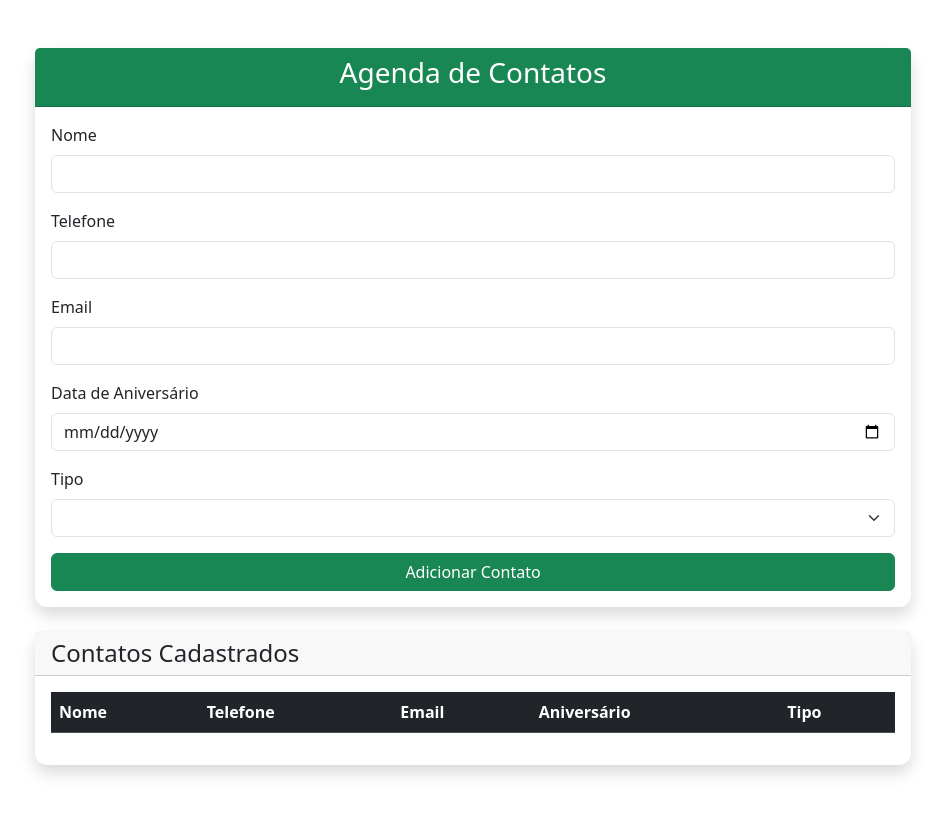
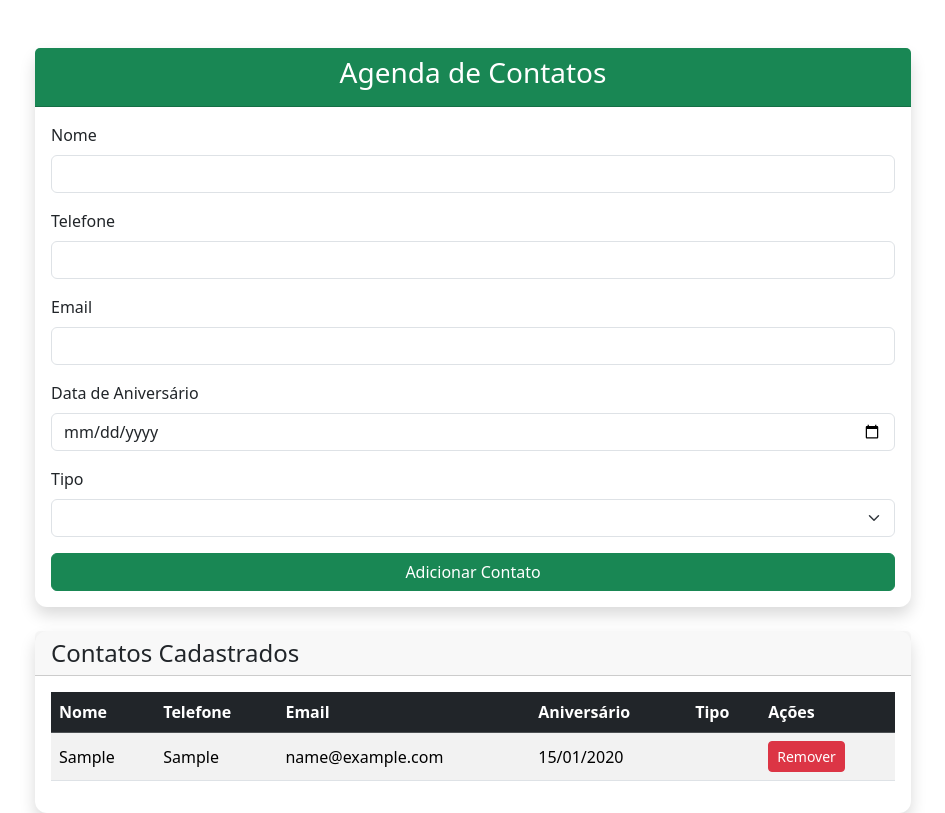
Before and after one commit to Marianastudys/Agenda, an Angular app: page / in a window 1280 px wide. Both pictures are taken after typing "Sample", "Sample", "name@example.com", "2020-01-15" into the empty fields and a click on the button "Adicionar Contato". Shown: the whole page, without its empty margins (167-1112 px from the left). Built offline with nearby package versions, Linux system fonts and the light colour scheme.

Commit message:
corrigindo e fznd a 3

```diff
--- a/src/app/adiciona-contato/adiciona-contato.html
+++ b/src/app/adiciona-contato/adiciona-contato.html
@@ -88,6 +88,7 @@
               <th>Email</th>
               <th>Aniversário</th>
               <th>Tipo</th>
+              <th>Ações</th>
             </tr>
           </thead>
 
@@ -100,6 +101,13 @@
               <td>{{ contato.getEmail() }}</td>
               <td>{{ contato.getAniversario() | date:'dd/MM/yyyy' }}</td>
               <td>{{ contato.getTipo() }}</td>
+              <td>
+                <button
+                  class="btn btn-danger btn-sm"
+                  (click)="removerContato(contato)">
+                  Remover
+                </button>
+              </td>
 
             </tr>
 
--- a/src/app/adiciona-contato/adiciona-contato.ts
+++ b/src/app/adiciona-contato/adiciona-contato.ts
@@ -20,23 +20,25 @@ import { AgendaService } from '../classes/agenda-service';
 export class AdicionaContatoComponent {
 
   formulario: FormGroup;
+  contatos: Contato[] = [];
 
-
-  constructor(private fb: FormBuilder,
+  constructor(
+    private fb: FormBuilder,
     private agendaService: AgendaService
   ) {
 
     this.formulario = this.fb.group({
       nome: ['', Validators.required],
       telefone: ['', Validators.required],
-      email: ['', Validators.required],
+      email: ['', [Validators.required, Validators.email]],
       aniversario: [''],
       tipo: ['']
     });
 
+    this.contatos = this.agendaService.obterTodos();
   }
 
-  adicionarContato() {
+  adicionarContato(): void {
 
     if (this.formulario.valid) {
 
@@ -48,9 +50,23 @@ export class AdicionaContatoComponent {
         this.formulario.value.tipo
       );
 
-       this.agendaService.adicionar(novoContato)
+      const adicionado = this.agendaService.adicionar(novoContato);
 
-      this.formulario.reset();
+      if (adicionado) {
+        this.contatos = this.agendaService.obterTodos();
+        this.formulario.reset();
+      } else {
+        alert('Já existe um contato com este e-mail.');
+      }
+    }
+  }
+
+  removerContato(contato: Contato): void {
+
+    const removido = this.agendaService.remover(contato);
+
+    if (removido) {
+      this.contatos = this.agendaService.obterTodos();
     }
   }
 }
--- a/src/app/classes/agenda-service.ts
+++ b/src/app/classes/agenda-service.ts
@@ -11,13 +11,13 @@ export class AgendaService {
     this.#contatos = [];
   }
 
-  // Criando método existe
+
   existe(c: Contato): boolean {
     const contatoEncontrado = this.#contatos.find(contato => contato.getEmail() === c.getEmail());
-    return contatoEncontrado !== undefined; // Retorna true se encontrar um contato com o mesmo email, false caso contrário
+    return contatoEncontrado !== undefined;
   }
 
-  // Método adicionar
+
   adicionar(c: Contato): boolean {
     if (!this.existe(c)) {
       this.#contatos.push(c);
@@ -26,10 +26,10 @@ export class AgendaService {
       return false
   }
 
-  // Remover
+
   remover(c: Contato): boolean {
     if (this.existe(c)) {
-      const indice = this.#contatos.indexOf(c); //retorna a posição do objeto c
+      const indice = this.#contatos.indexOf(c);
       this.#contatos.splice(indice, 1);
       return true;
     }
```
